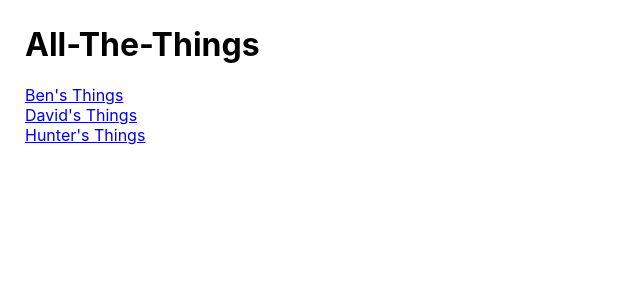
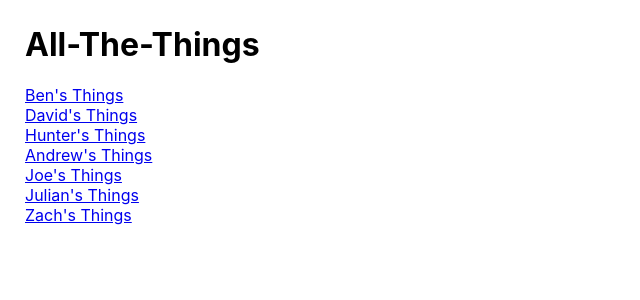
Before and after one commit to ttiurt/all-the-things, a React (Vite) app: page / in a window 1280 px wide. Shown: the top 300 px of the page, without its empty margins (0-640 px from the left). Built offline with nearby package versions, Linux system fonts and the light colour scheme.

Commit message:
Add links to landing

```diff
--- a/src/pages/Landing/Landing.jsx
+++ b/src/pages/Landing/Landing.jsx
@@ -8,6 +8,10 @@ const Landing = () => {
       <Link to="/the-manliest-things">Ben's Things</Link><br/>
       <Link to="/the-well-styled-things">David's Things</Link><br/>
       <Link to="/the-silly-things">Hunter's Things</Link><br/>
+      <Link to="/the-andrew-things">Andrew's Things</Link><br/>
+      <Link to="/the-joe-things">Joe's Things</Link><br/>
+      <Link to="/the-julian-things">Julian's Things</Link><br/>
+      <Link to="/the-zach-things">Zach's Things</Link><br/>
     </>
   )
 }
```
